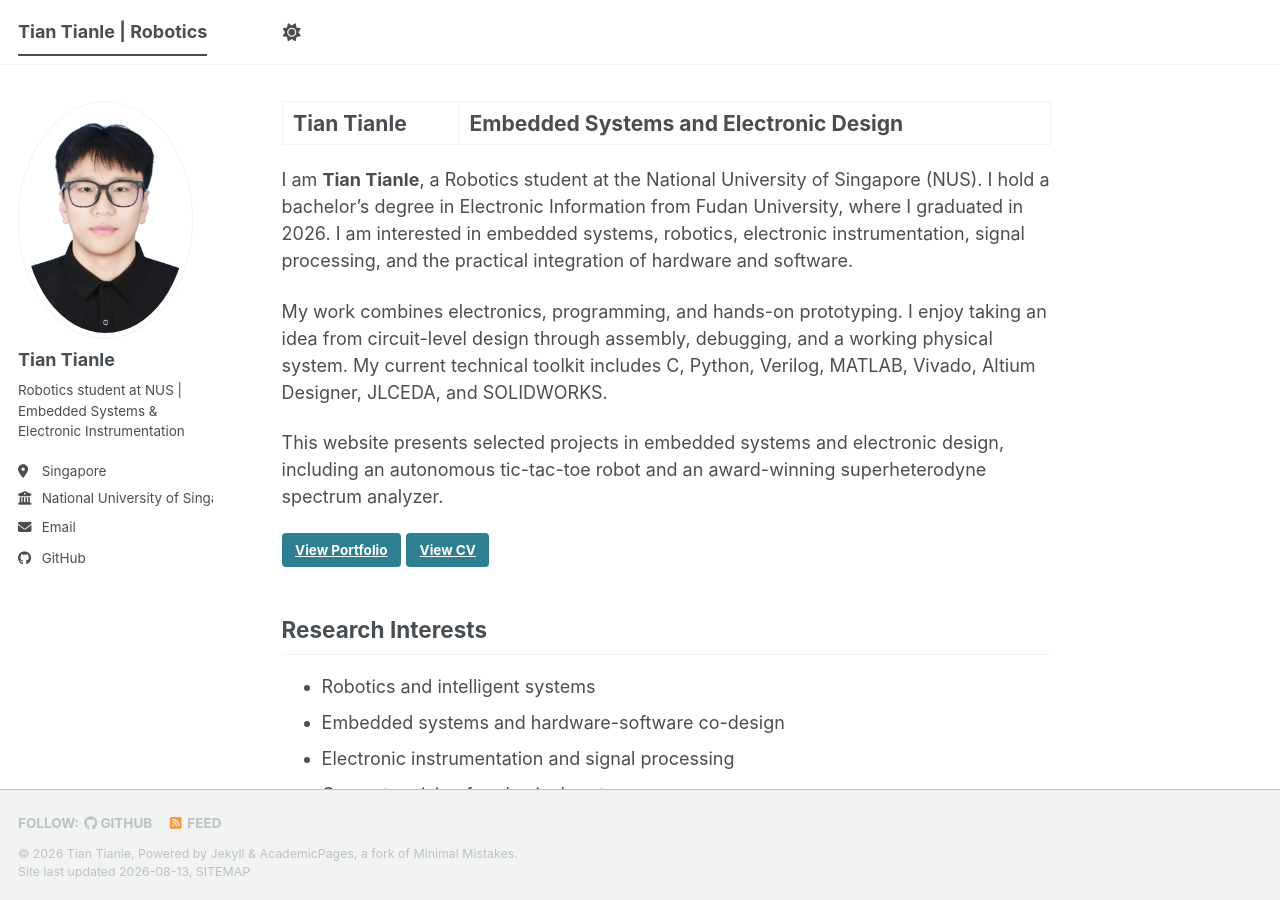
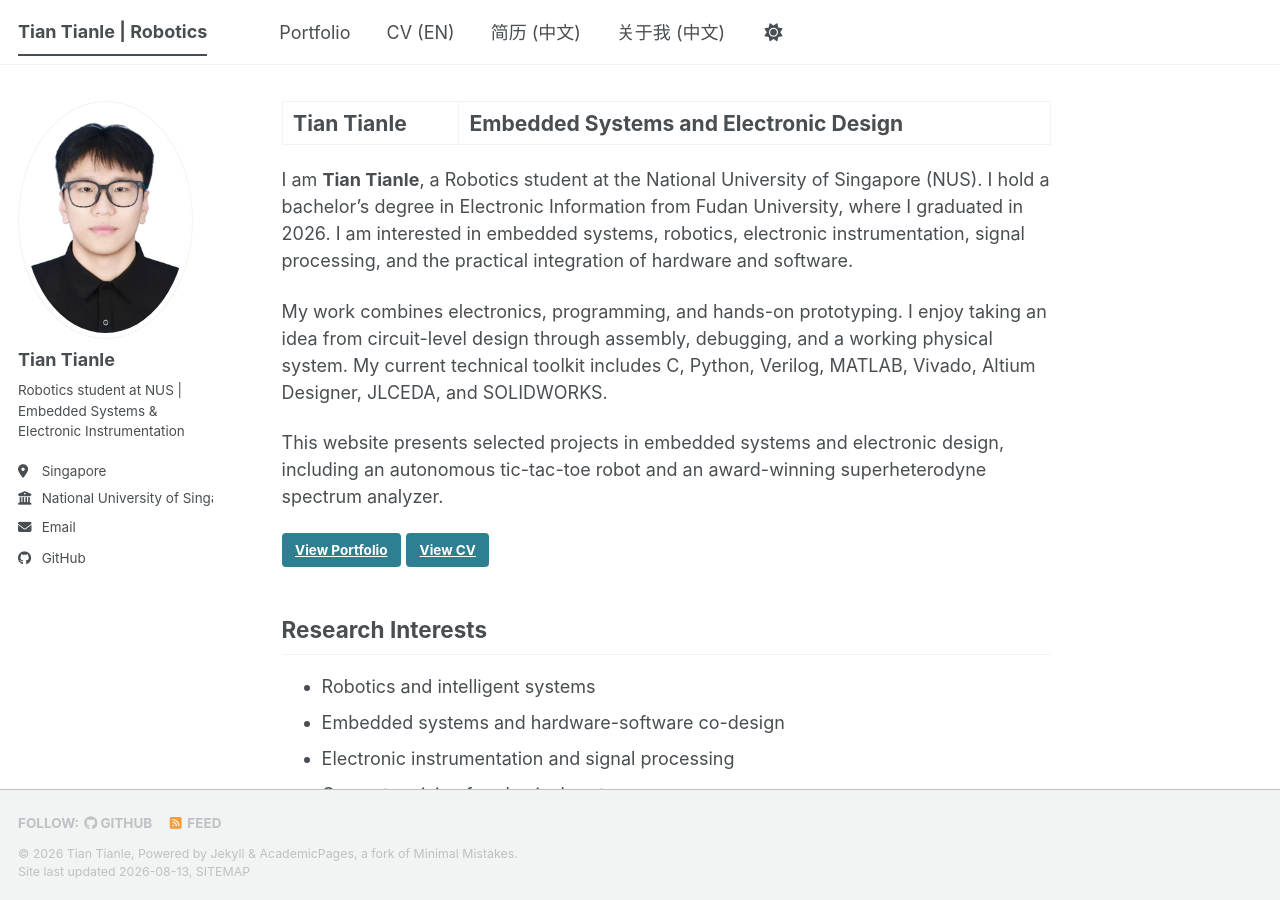
Before and after one commit to henrenzhenderen5/henrenzhenderen5.github.io, a Jekyll site: the page built from _pages/about.md, in a window 1280 px wide and 900 px high. Built offline with Jekyll 4.4.1, drawn with Linux system fonts in a browser that asks for light colours; a style sheet for code colours, icons or effects is not loaded.

Commit message:
Update navigation.yml

```diff
--- a/_data/navigation.yml
+++ b/_data/navigation.yml
@@ -1,6 +1,12 @@
 main:
-  - title: "Portfolio"
-    url: /portfolio/
+  - title: "Portfolio"
+    url: /portfolio/
 
-  - title: "CV"
-    url: /cv/
+  - title: "CV (EN)"
+    url: /cv/
+
+  - title: "简历 (中文)"
+    url: /cv-zh/
+
+  - title: "关于我 (中文)"
+    url: /about-zh/
```
